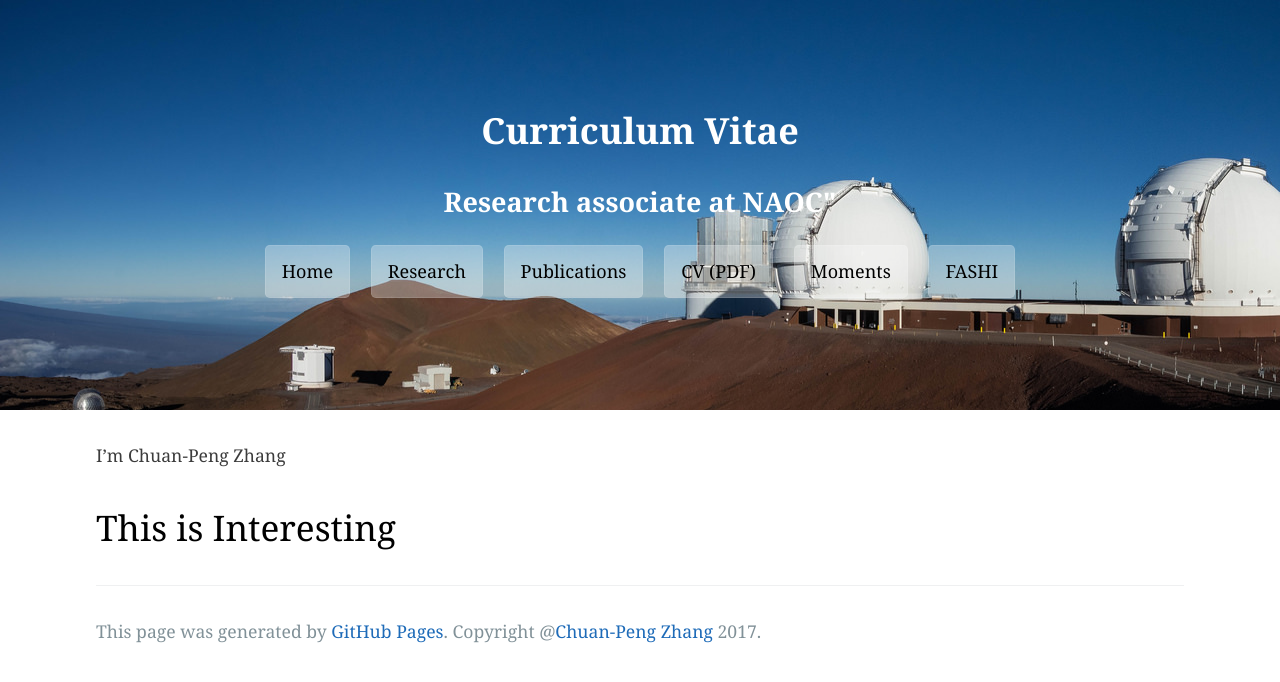
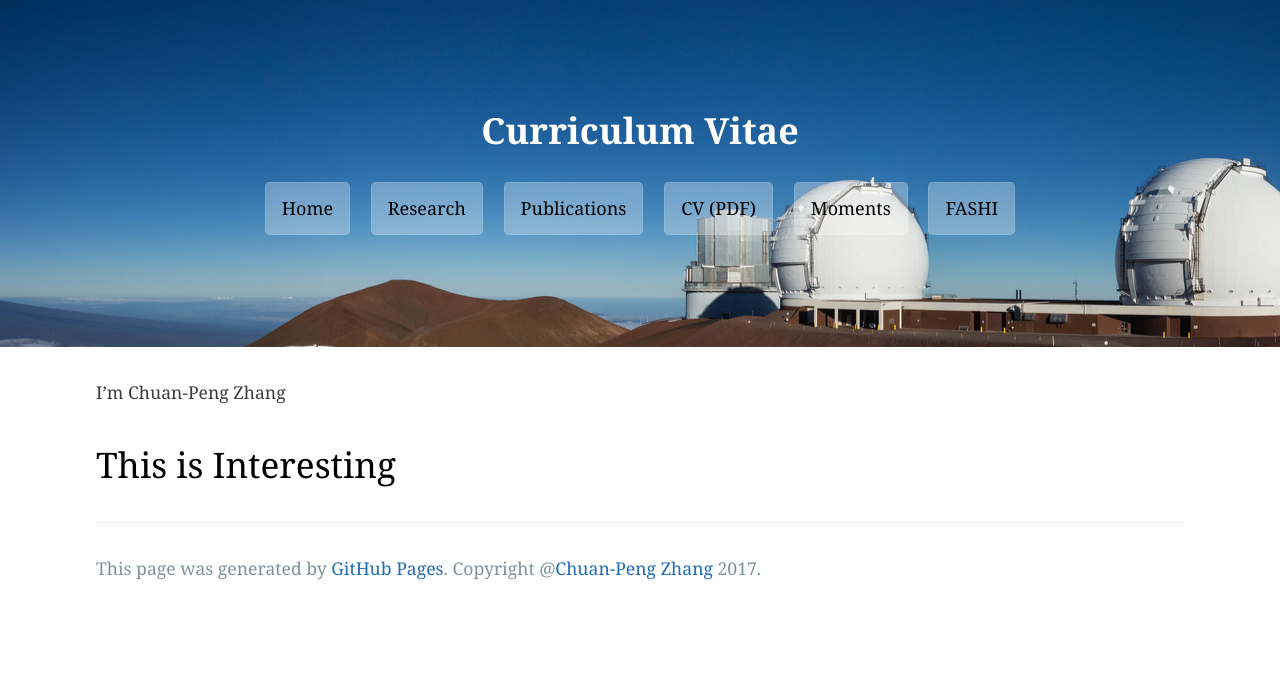
Before and after one commit to zcp521/zcp521.github.io, a Jekyll site: the page built from cv.md, in a window 1280 px wide. Shown: the top 682 px of the page. Built offline with Jekyll 4.4.1, drawn with Linux system fonts in a browser that asks for light colours.

Commit message:
Update cv.md

```diff
--- a/cv.md
+++ b/cv.md
@@ -1,7 +1,6 @@
 ---
 layout: default
 title: "Curriculum Vitae"
-tagline: Research associate at NAOC"
 ---
 
 I'm Chuan-Peng Zhang
```
